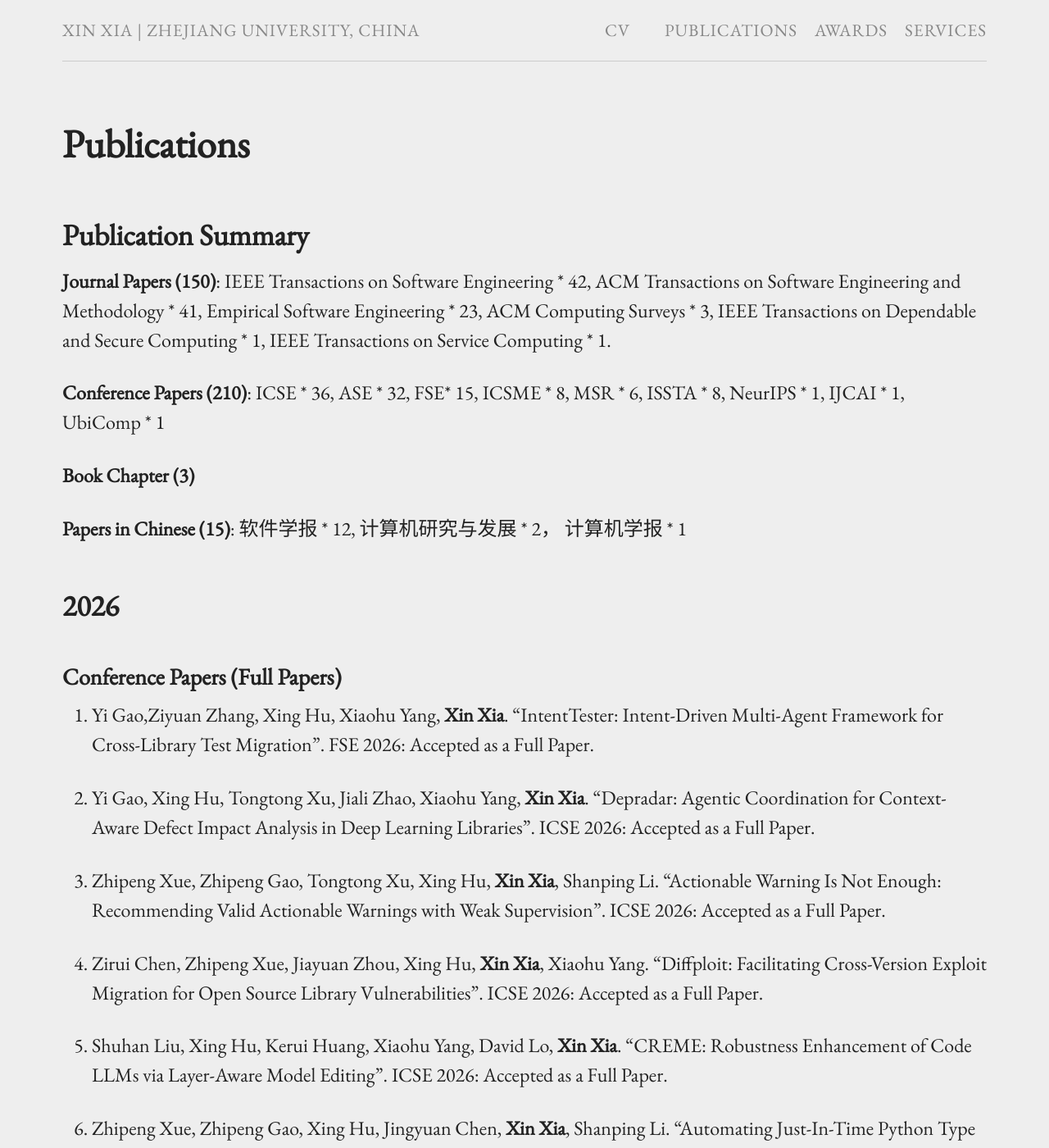
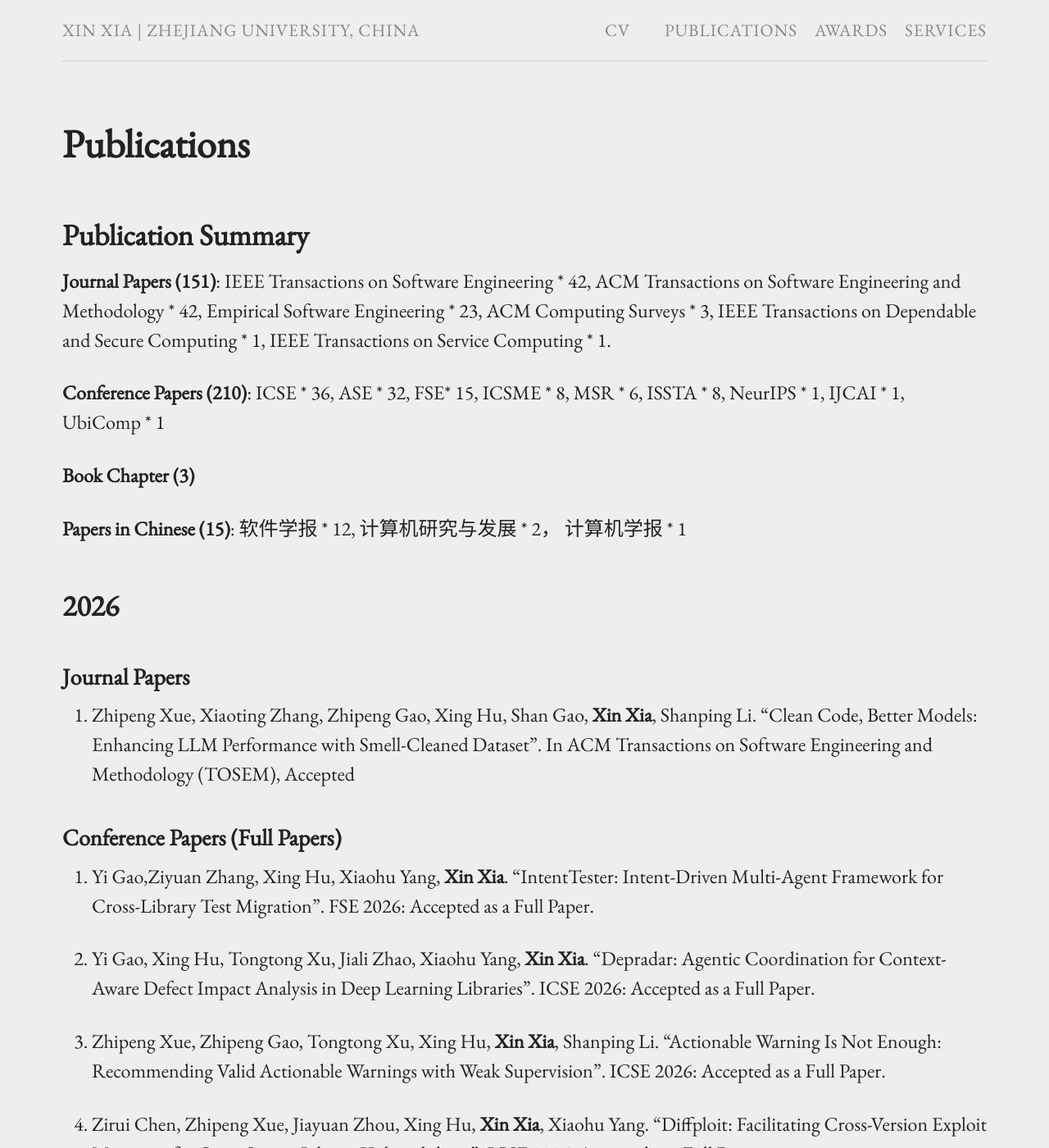
Before and after one commit to xin-xia/xin-xia.github.io, a Jekyll site: the page built from publication.md, in a window 1280 px wide and 1400 px high. Shown: the whole window at 82% size. Built offline with Jekyll 4.4.1, drawn with Linux system fonts in a browser that asks for light colours.

Commit message:
Update publication.md

```diff
--- a/publication.md
+++ b/publication.md
@@ -6,7 +6,7 @@ permalink: /publication/
 
 ## Publication Summary
 
-<strong>Journal Papers (150)</strong>: IEEE Transactions on Software Engineering * 42,  ACM Transactions on Software Engineering and Methodology * 41, Empirical Software Engineering * 23,  ACM Computing Surveys * 3, IEEE  Transactions on Dependable and Secure Computing * 1, IEEE Transactions on Service Computing * 1.
+<strong>Journal Papers (151)</strong>: IEEE Transactions on Software Engineering * 42,  ACM Transactions on Software Engineering and Methodology * 42, Empirical Software Engineering * 23,  ACM Computing Surveys * 3, IEEE  Transactions on Dependable and Secure Computing * 1, IEEE Transactions on Service Computing * 1.
 
 <strong>Conference Papers (210)</strong>: ICSE * 36, ASE * 32, FSE* 15, ICSME * 8, MSR * 6,  ISSTA * 8, NeurIPS * 1, IJCAI * 1, UbiComp * 1
 
@@ -16,6 +16,9 @@ permalink: /publication/
 
 
 ## 2026
+
+### Journal Papers
+151. Zhipeng Xue, Xiaoting Zhang, Zhipeng Gao, Xing Hu, Shan Gao, <strong>Xin Xia</strong>, Shanping Li. "Clean Code, Better Models: Enhancing LLM Performance with Smell-Cleaned Dataset". In ACM Transactions on Software Engineering and Methodology (TOSEM), Accepted <br />
 
 ### Conference Papers (Full Papers)
 
```
